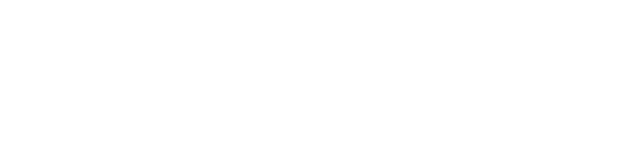
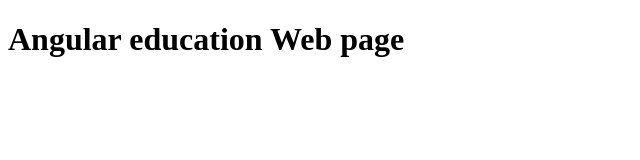
Before and after one commit to bilalcanaltindag/bilalcanaltindag.github.io, a plain HTML site: page index.html in a window 1280 px wide. Shown: the whole page, without its empty margins (0-640 px from the left). Drawn offline with Linux system fonts and the light colour scheme.

Commit message:
Update index.html

```diff
--- a/index.html
+++ b/index.html
@@ -6,6 +6,6 @@
 		<title>Bilal Can Altındağ</title>
 	</head>
 	<body>
-
+		<h1>Angular education Web page</h1>
 	</body>
 </html>
```
